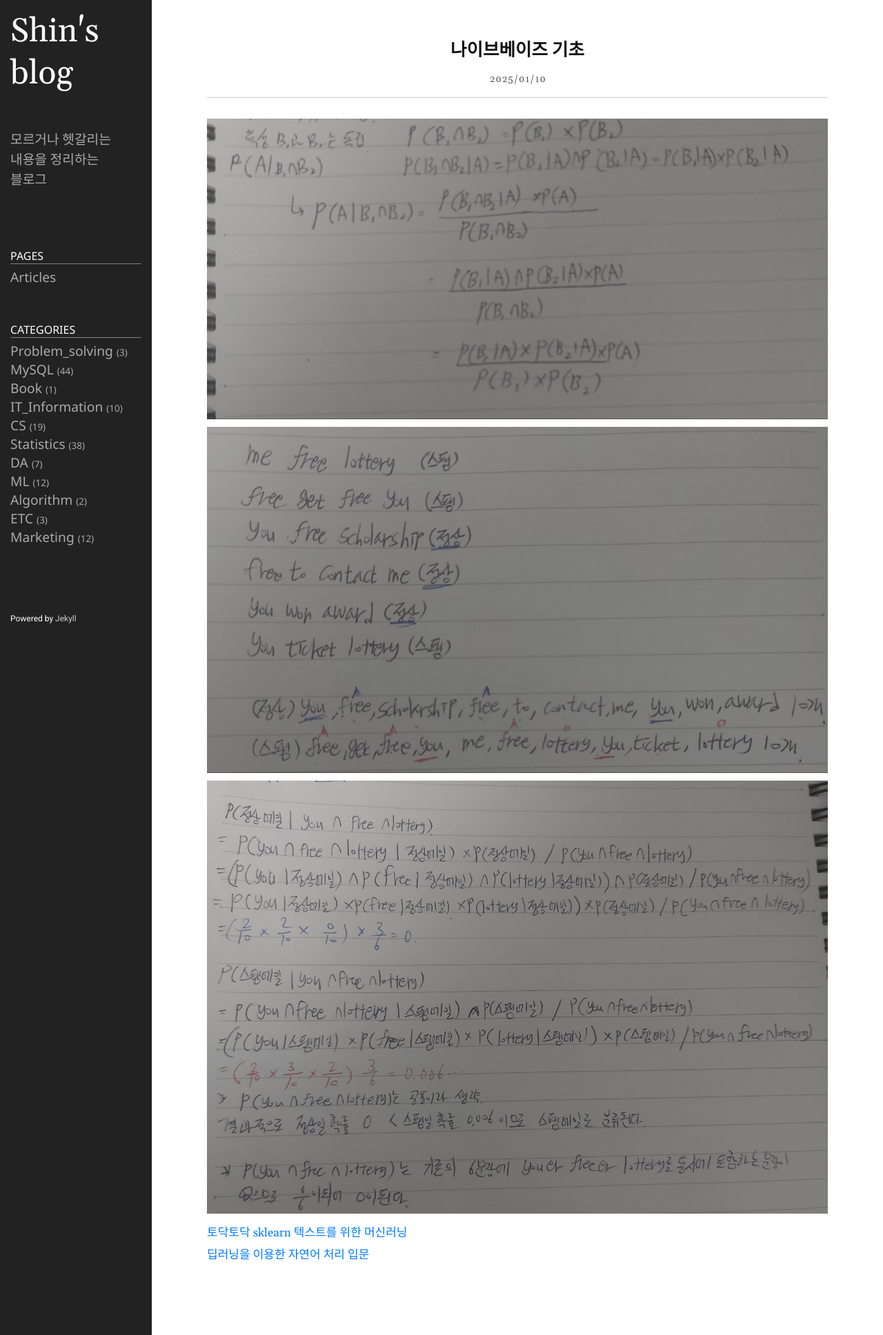
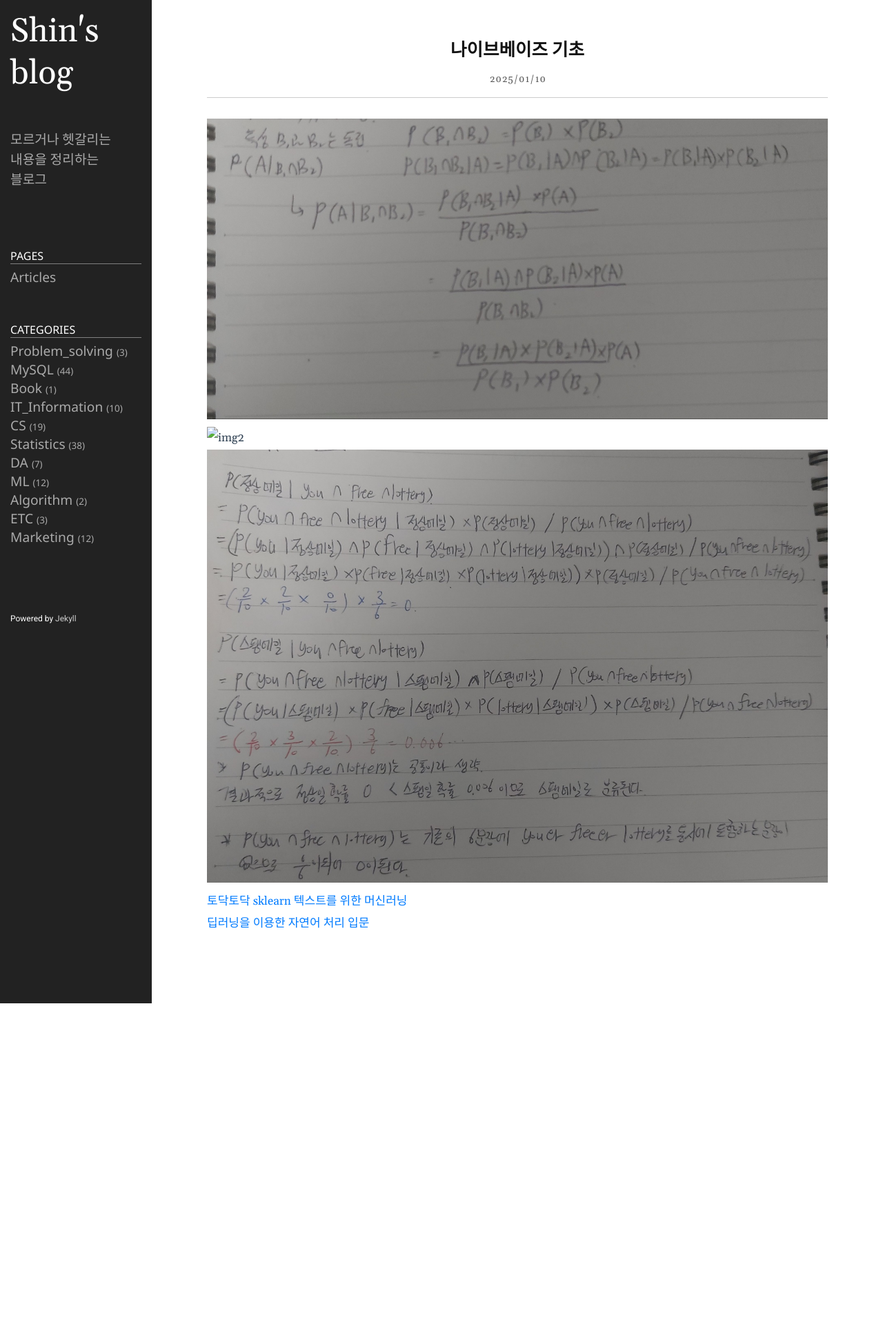
Before and after one commit to shina1221/shina1221.github.io, a Jekyll site: the page built from _posts/ETC/2025-01-10-나이브베이즈 기초.markdown, in a window 1280 px wide. Shown: the whole page at 69% size. Built offline with Jekyll 4.4.1, drawn with Linux system fonts in a browser that asks for light colours; after the commit the page ends 1455 px from its top, so only the background shows below that.

Commit message:
Update 2025-01-10-나이브베이즈 기초.markdown

```diff
--- a/_posts/ETC/2025-01-10-나이브베이즈 기초.markdown
+++ b/_posts/ETC/2025-01-10-나이브베이즈 기초.markdown
@@ -7,7 +7,7 @@ category: ETC
 
 ![img1](https://github.com/shina1221/shina1221.github.io/blob/e9a98992cc5371fd2fccd5f678f26f0f65b8306d/_posts/ETC/img/img1.jpg)
 <br/>
-![img2](https://github.com/shina1221/shina1221.github.io/blob/e9a98992cc5371fd2fccd5f678f26f0f65b8306d/_posts/ETC/img/img2.jpg)
+![img2](./_posts/ETC/img/img1.jpg)
 ![img3](https://github.com/shina1221/shina1221.github.io/blob/e9a98992cc5371fd2fccd5f678f26f0f65b8306d/_posts/ETC/img/img3.jpg)
 
 [토닥토닥 sklearn 텍스트를 위한 머신러닝](https://wikidocs.net/34256)
```
